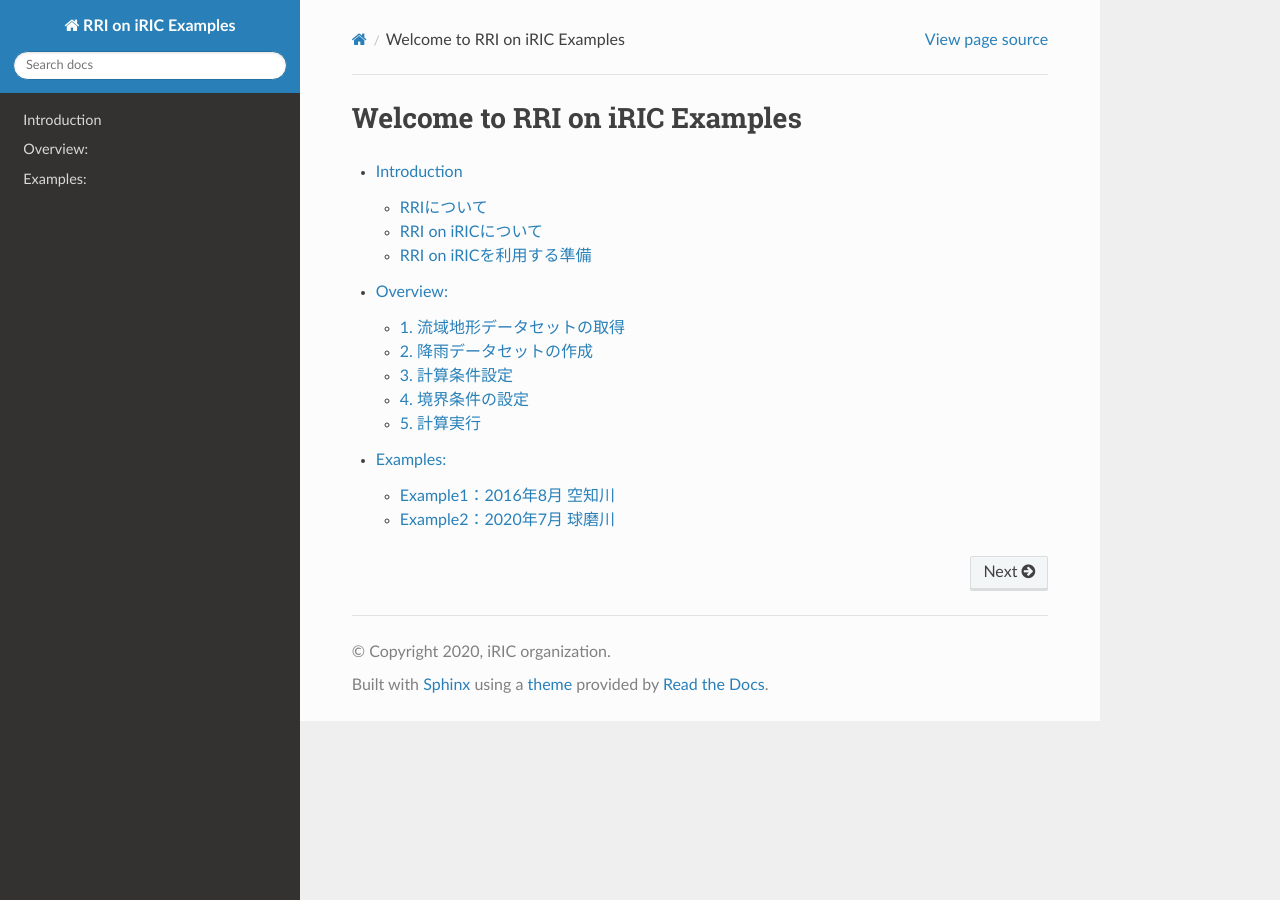
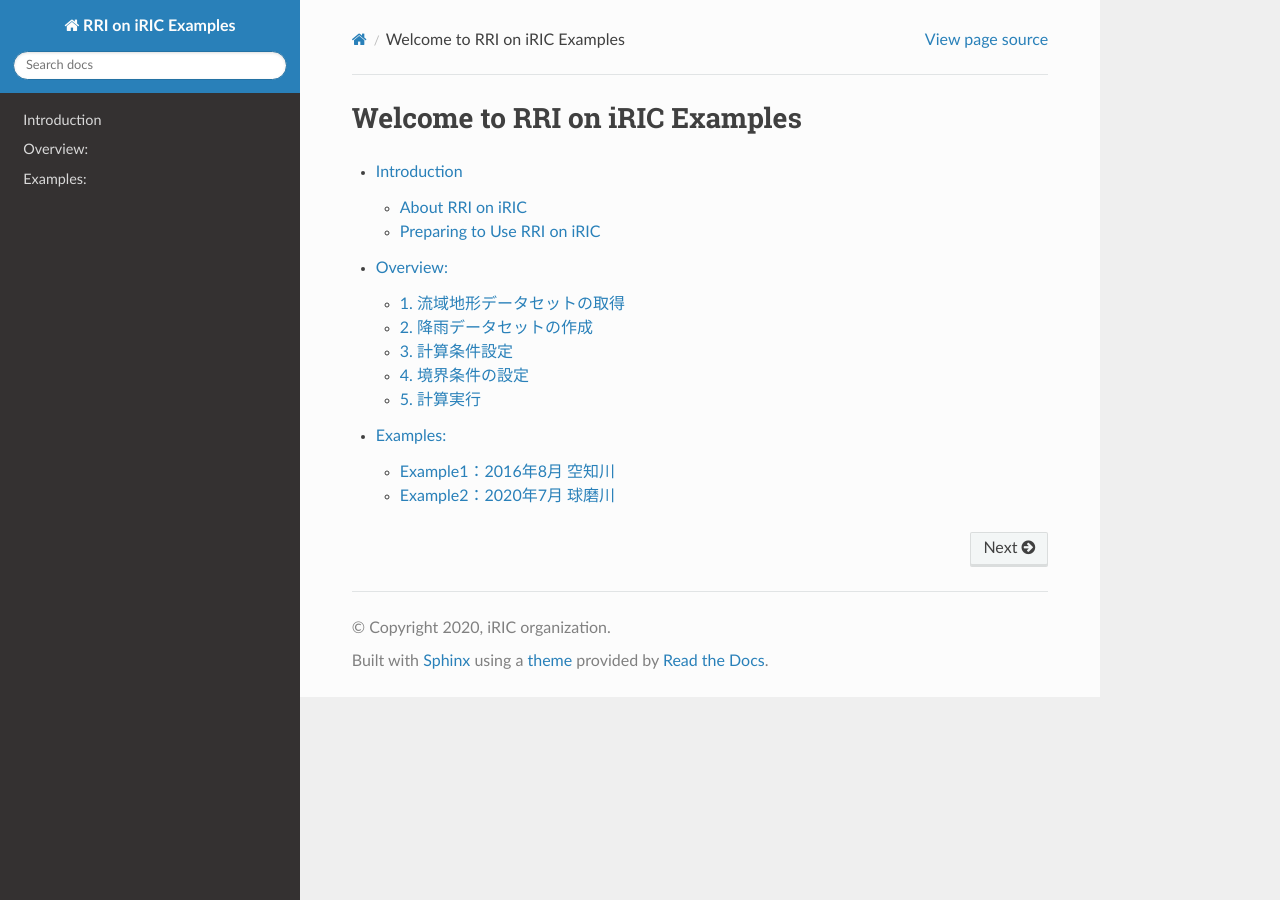
Before and after one commit to iRICsolvers/v4_RRI_doc, a Sphinx documentation site: the page built from source/index.rst, in a window 1280 px wide. Built offline with Sphinx 7.4.7 and the Read the Docs theme 3.1.0, drawn with Linux system fonts in a browser that asks for light colours; part of the change alters nothing that is shown.

```diff
--- a/source/01_introduction.rst
+++ b/source/01_introduction.rst
@@ -1,15 +1,14 @@
 Introduction
 ==================================================
 
-本書は **RRI on iRIC** の「事例集」です。
+This document is a user manual for RRI on iRIC. (test v14)
 
+About RRI:
+The RRI model is to simulate a Rainfall-Runoff-Inundataion processes  [1]_ ,  [2]_ ,  [3]_ .
+The RRI model is available for free on the `ICHARM website <https://www.pwri.go.jp/icharm/research/rri/index.html>`_
 
-RRIについて
-------------------------------
-RRIはRain Runoff Inundationモデルの略で、流域に降った雨が河川に集まる現象、洪水が河川を流下する現象、河川を流れる水が氾濫原に溢れる現象を流域一体で予測するモデルです。
-2016年5月からは、RRIモデルを `ICHARMホームページ  <https://www.pwri.go.jp/icharm/research/rri/index_j.html>`_  でも公開し、誰でも無料で入手できます。
-
-モデル詳細については、上記ダウンロードサイトからダウンロードできるデータに同梱されているマニュアルを参照するか、以下の文献 [1]_ ,  [2]_ ,  [3]_ を参照ください。
+For details, including the governing equations of the RRI model, please refer to the RRI manual included with the RRI model download.
+This document focuses on explaining how to use this program, RRI on iRIC, within the iRIC interface.
 
 .. [1] `Sayama, T., Ozawa, G., Kawakami, T., Nabesaka, S., Fukami, K. (2012) Rainfall-Runoff-Inundation analysis of the 2010 Pakistan flood in the Kabul River basin, Hydrological Science Journal, 57(2), 298-312. <https://www.tandfonline.com/doi/full/10.1080/02626667.2011.644245>`_
 .. [2] `Sayama, T., Tatebe, Y., Tanaka, S. (2015a) An emergency response-type rainfall-runoff- inundation simulation for 2011 Thailand floods, Journal of Flood Risk Management, 1-8 doi:10.1111/jfr3.12147 (in print). <https://onlinelibrary.wiley.com/doi/full/10.1111/jfr3.12147>`_
@@ -17,39 +16,32 @@ RRIはRain Runoff Inundationモデルの略で、流域に降った雨が河川
 
 -----
 
-RRI on iRICについて
+About RRI on iRIC
 ------------------------------
-RRI on iRICは、 `「降雨流出氾濫（RRI）モデルプログラム利用規約 <https://www.pwri.go.jp/icharm/research/rri/rri_contract_j.html>`_ 」、第1章ⅱ、ⅲの項目に基づき改変公開しているものです。
-そのため、RRI on iRIC(以降、本プログラム)による計算結果の公表、頒布する場合は下記内容を明記してください。
+RRI on iRIC is modified and released based on items ii and iii of Chapter 1 of the `Rainfall-Runoff-Inundation (RRI) Model Program Terms of Use <https://www.pwri.go.jp/icharm/research/rri/rri_contract_j.html>`_
+Therefore, when publishing or distributing the calculation results using RRI on iRIC (hereafter referred to as "this program"), please clearly state the following:
 
 ---
 
-- 本プログラムの原著作物（以降、RRI）の著作権は、土木研究所（ICHARM）にあります
-- 本プログラムは、RRIの二次著作物にあたります。
-- 計算結果は、RRIを改変したプログラム（本プログラム）によるものです
+- The copyright of the original work of this program (hereafter referred to as "RRI") belongs to the Public Works Research Institute (ICHARM).
+- This program is a derivative work of RRI.
+- The calculation results are derived from the modified program (this program) based on RRI.
 
 ---
 
 
 -----
 
-RRI on iRICを利用する準備
+Preparing to Use RRI on iRIC
 ------------------------------
 
-- 1. RRI on iRIC をダウンロード
+- 1. Download RRI on iRIC  (the url must be modified later)
 
     - `rri_v1 <https://uc.i-ric.org/uc_products/rri_on_iric/v4_rri_240521.zip>`_
 
 
-- 2. ダウンロードしたデータを展開して、iRICのソルバフォルダにコピー＆ペースト。デフォルトでは、"C:/Users/[ユーザー名]/iRIC_v4/private/solvers"
+- 2. Extract the downloaded data and copy & paste it into the solver folder of iRIC. By default, this folder is located at "C:/Users/username/iRIC_v4/private/solvers"
 
-- 3. 完了。iRICソフトウェアを起動するとRRIが選択できるようになっています。
+- 3. When you launch the iRIC software, RRI will be available for selection.
 
-    .. image:: img/rri_v12.jpg
-        :width: 640px
-
-
-
-
-
-以上。
+    .. image:: img/RRI_v4_en3.jpg
```
